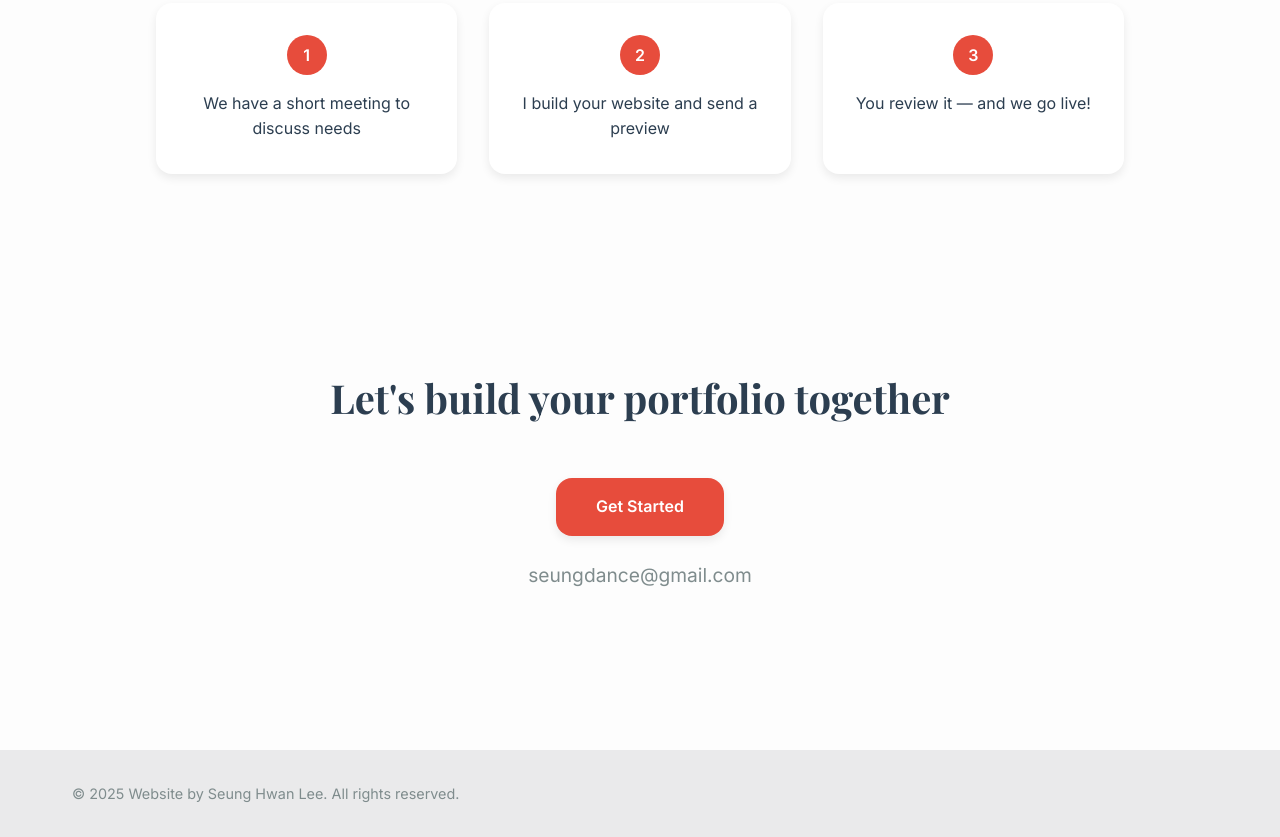
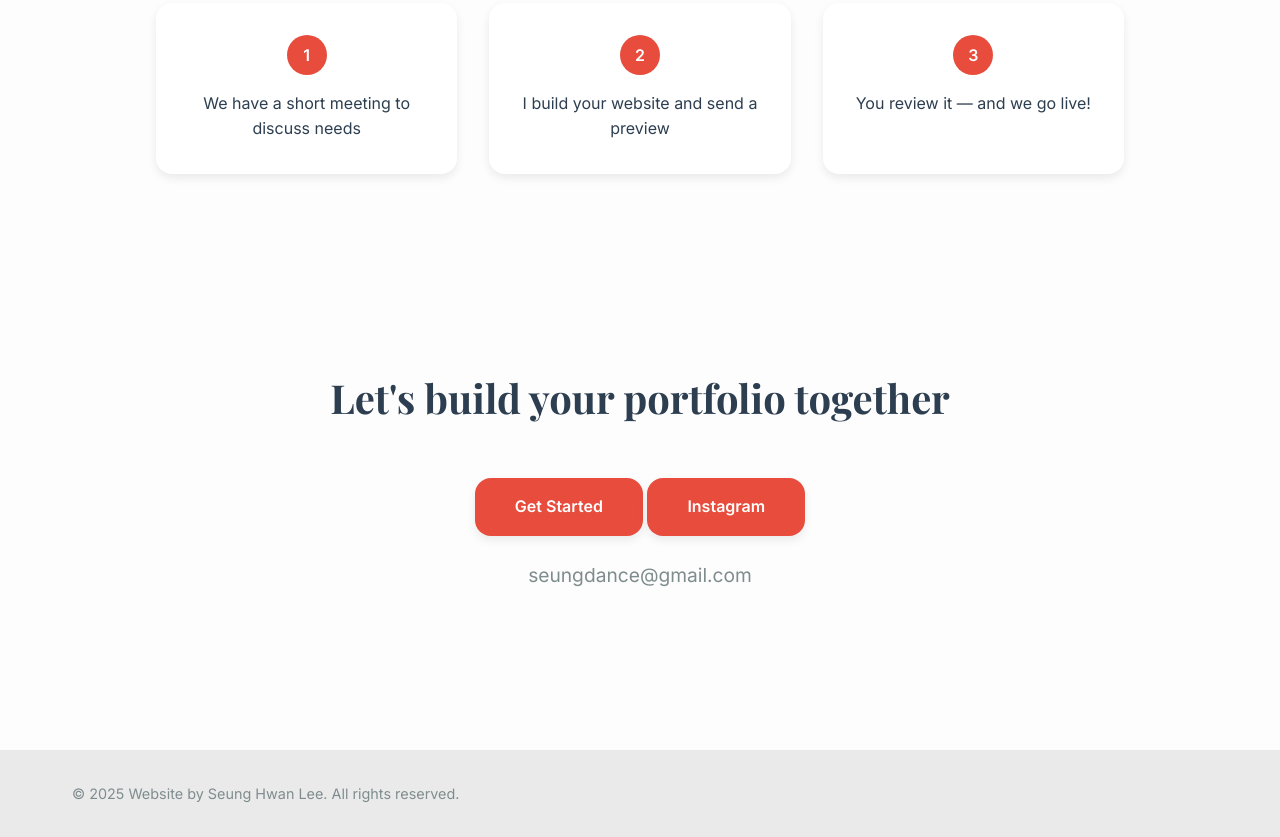
Before and after one commit to seungdance/Website-Offer, a plain HTML site: page index.html in a window 1280 px wide. Shown: the part 2574-3411 px from the top of the page. Drawn offline with nearby package versions, Linux system fonts and the light colour scheme.

Commit message:
Update index.html
insta button update

```diff
--- a/index.html
+++ b/index.html
@@ -116,8 +116,10 @@
       <div class="container">
         <h2>Let's build your portfolio together</h2>
         <div class="contact-options">
-          <a href="mailto:seungdance@gmail.com" class="cta-button">Get Started</a>
+          <a href="mailto:seungdance@gmail.com" class="cta-button">Get Started</a> <a link="http://www.instagram.com/seungdance" class="cta-button">Instagram</a>
           <p class="email">seungdance@gmail.com</p>
+
+
         </div>
       </div>
     </section>
```
